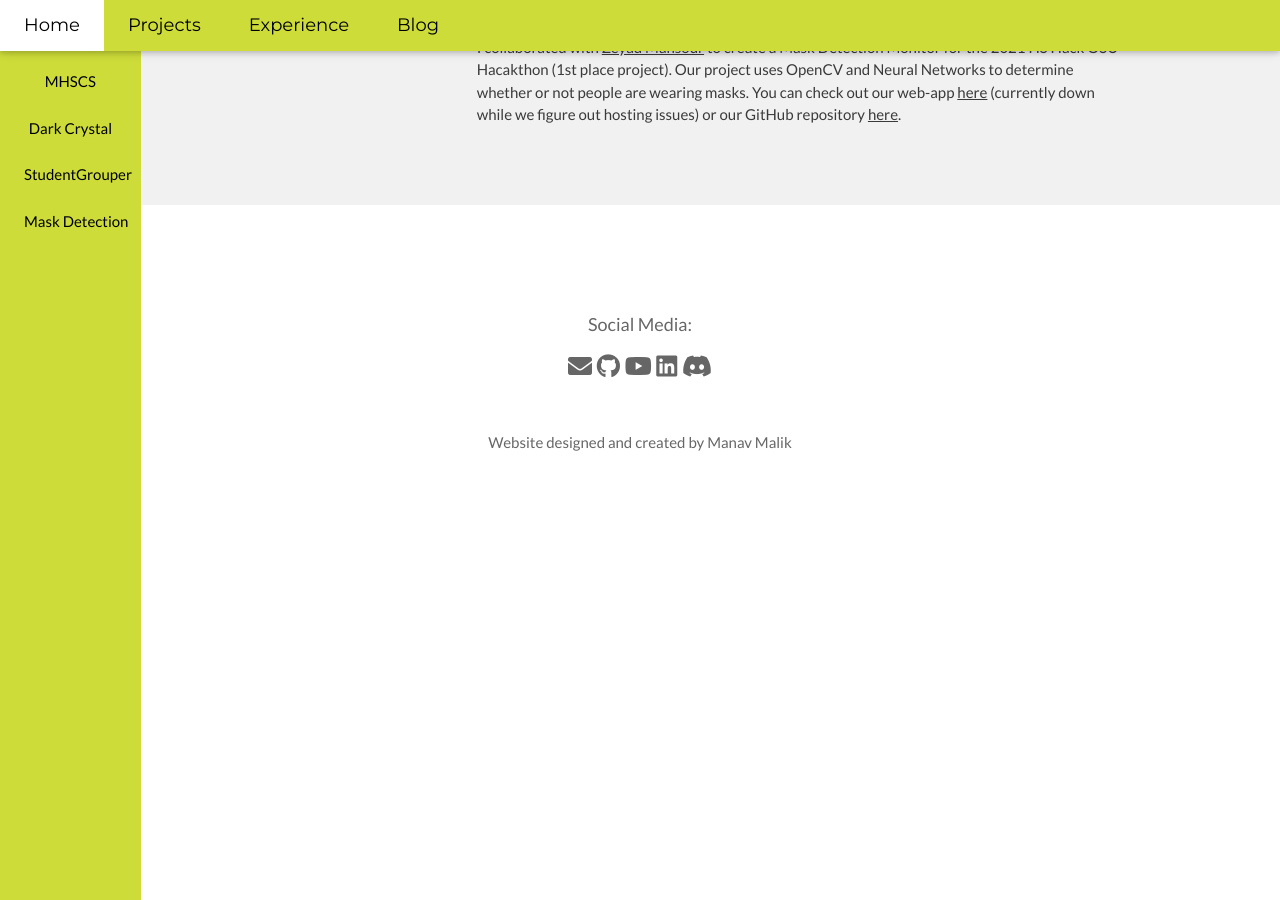
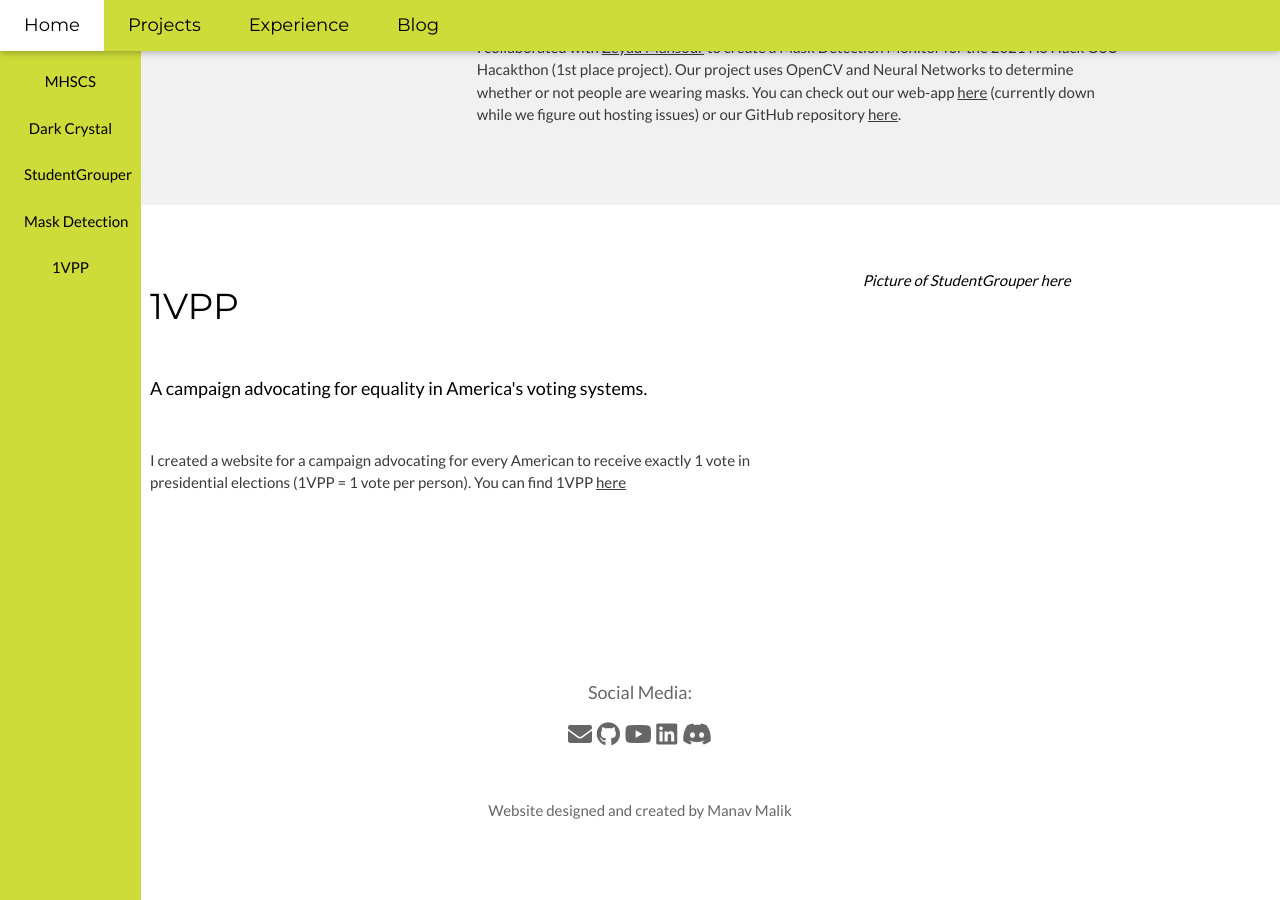
Before and after one commit to 0xmmalik/0xmmalik.github.io, a Jekyll site: the page projects/index.html, which Jekyll copies as it is, in a window 1280 px wide and 900 px high, scrolled down 2059 px. Built offline with Jekyll 4.4.1, drawn with Linux system fonts in a browser that asks for light colours.

Commit message:
added 1vpp

```diff
--- a/projects/index.html
+++ b/projects/index.html
@@ -27,6 +27,7 @@
   <a class="w3-bar-item w3-button w3-hide-small w3-padding-large w3-hover-white" href="#crystal-mod">Dark Crystal</a>
   <a class="w3-bar-item w3-button w3-hide-small w3-padding-large w3-hover-white" href="#student-grouper">StudentGrouper</a>
   <a class="w3-bar-item w3-button w3-hide-small w3-padding-large w3-hover-white" href="#mdm">Mask Detection</a>
+  <a class="w3-bar-item w3-button w3-hide-small w3-padding-large w3-hover-white" href="#1vpp">1VPP</a>
 </div>
 
 <div class="w3-row-padding w3-padding-64 w3-container" id="mhscs">
@@ -91,6 +92,21 @@
     </div>
 </div>
 
+<div class="w3-row-padding w3-padding-64 w3-container" id="1vpp">
+    <div class="w3-content">
+        <div class="w3-twothird">
+            <h1>1VPP</h1>
+            <h5 class="w3-padding-32">A campaign advocating for equality in America's voting systems.</h5>
+
+            <p class="w3-text-dark-grey">I created a website for a campaign advocating for every American to receive exactly 1 vote in presidential elections (1VPP = 1 vote per person). You can find 1VPP <a href="/1vpp" target="_blank">here</a></p>
+        </div>
+
+        <div class="w3-third w3-center">
+            <i class="w3-padding-64">Picture of StudentGrouper here</i>
+        </div>
+    </div>
+</div>
+
 <div id="footer"></div>
 
 </body>
```
